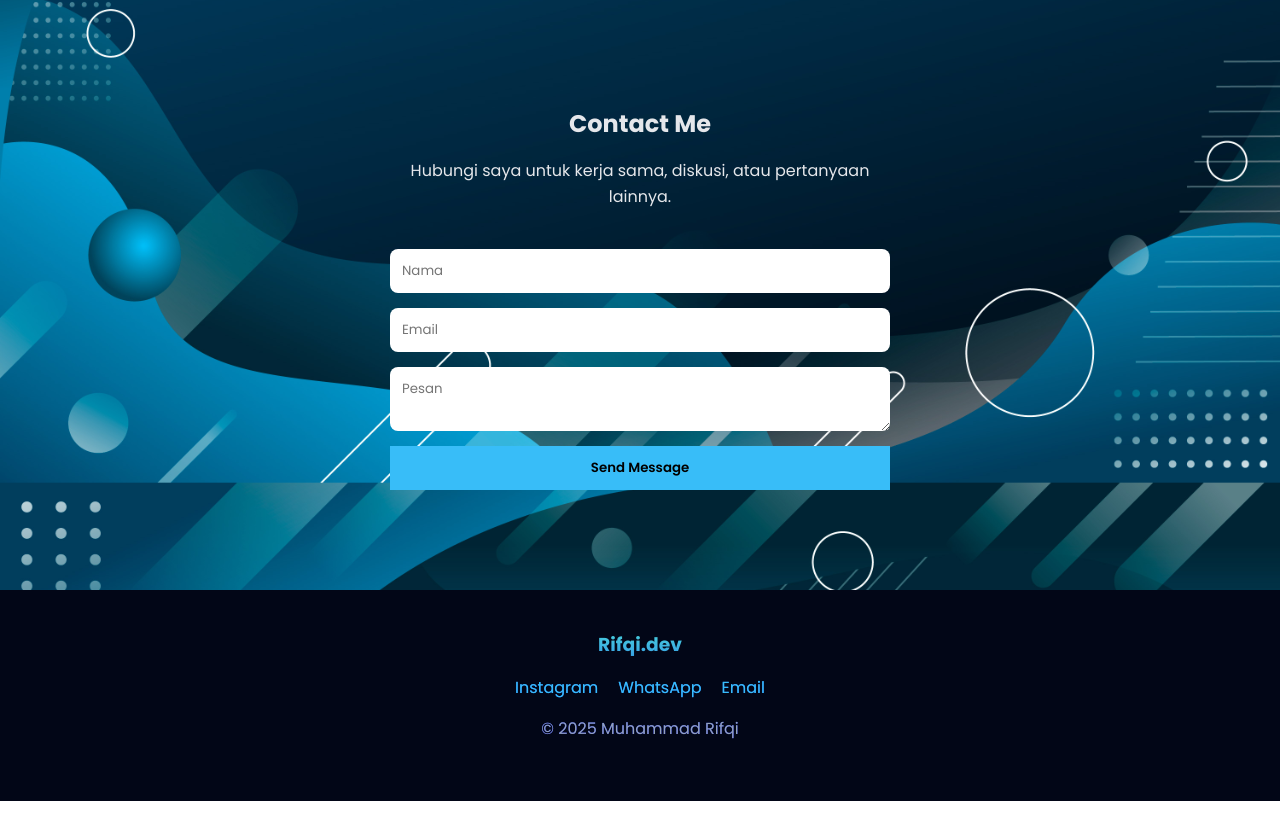
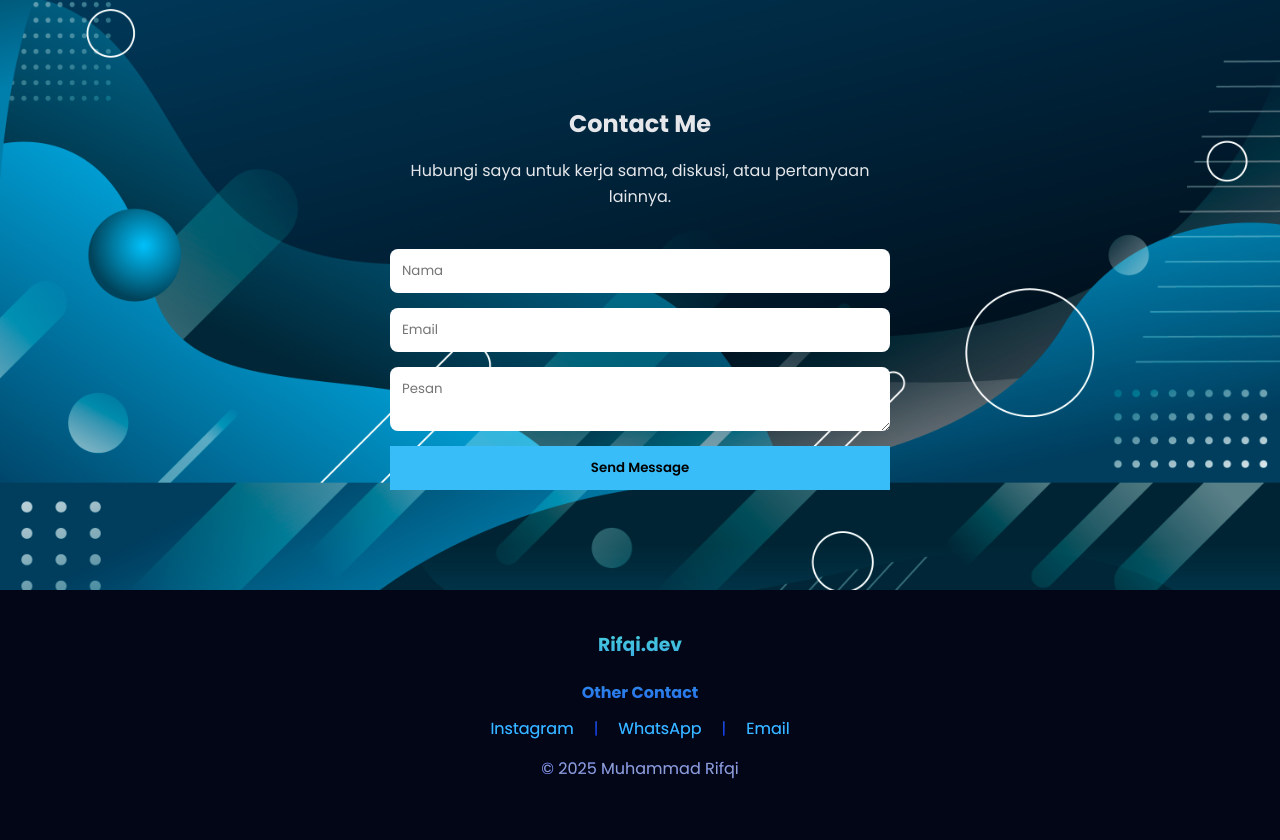
Before and after one commit to rq1611/rifqiportfolio.github.io, a plain HTML site: page index.html in a window 1280 px wide. Shown: the part 3784-4624 px from the top of the page. Before the commit the page ends 4585 px from the top, so only its background shows below. Drawn offline with nearby package versions, Linux system fonts and the light colour scheme.

Commit message:
Add files via upload
update lagi

```diff
--- a/css/style.css
+++ b/css/style.css
@@ -314,6 +314,10 @@ footer {
   background-clip: text;
 }
 
+.other{
+  margin-top: 20px;
+}
+
 .footer-copy {
   text-align: center;
   margin-top: 15px;
@@ -324,7 +328,7 @@ footer {
   display: flex;
   justify-content: center;
   gap: 20px;
-  margin: 15px 0;
+  margin: 10px 0;
 }
 
 .footer-social a {
--- a/index.html
+++ b/index.html
@@ -208,9 +208,14 @@
       <div class="judul-footer">
         <h3>Rifqi.dev</h3>
 
+        <div class="other">
+          <h4>Other Contact</h4>
+        </div>
         <div class="footer-social">
           <a href="https://instagram.com/rifq90" target="_blank">Instagram</a>
+          <p>|</p>
           <a href="https://wa.me/6285759210832" target="_blank">WhatsApp</a>
+          <p>|</p>
           <a href="mailto:rifqirajif2006@gmail.com">Email</a>
         </div>
 
```
